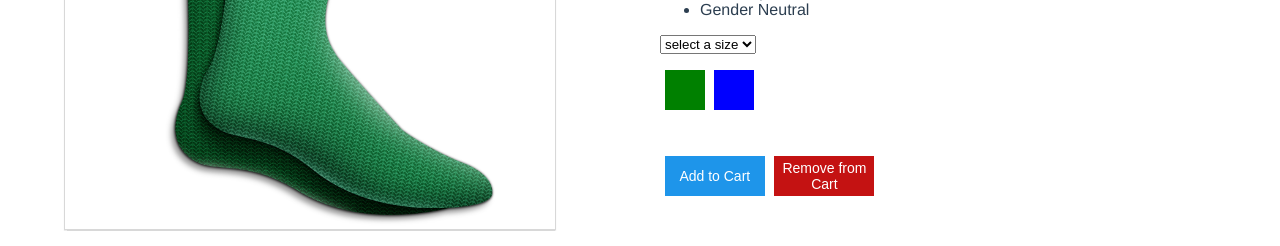
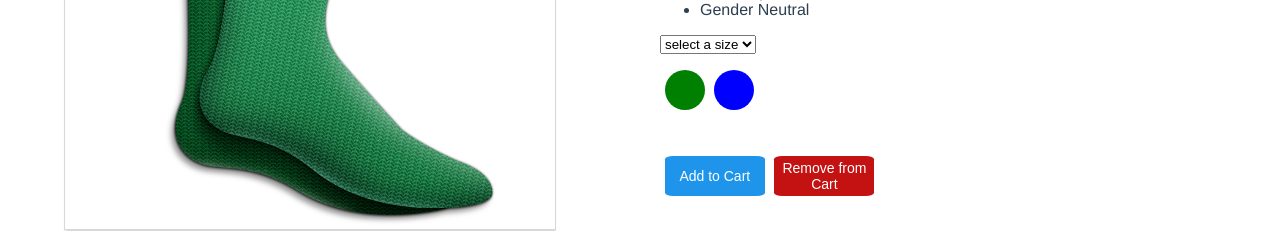
Before and after one commit to MrPoole01/Vue-Product-Component, a Vue app: page / in a window 1280 px wide. Shown: the part 376-622 px from the top of the page. Built offline with nearby package versions, Linux system fonts and the light colour scheme.

Commit message:
form building

```diff
--- a/src/App.vue
+++ b/src/App.vue
@@ -22,13 +22,11 @@
       :image="image"
       :inStock="inStock"
       :inventory="inventory"
-      :addToCart="addToCart"
       @add-to-cart="updateCart"
       @remove-from-cart="removeItem"
     />
     <Reviews
-      :addReview="addReview"
-      @review-submitted="addReview"
+
     />
   </div>
 </template>
@@ -105,9 +103,6 @@ export default {
     },
     updateProduct(index) {
       this.selectedVariant = index;
-    },
-    addReview(productReview) {
-      this.reviews.push(productReview)
     }
   },
   computed: {
--- a/src/components/Reviews.vue
+++ b/src/components/Reviews.vue
@@ -1,5 +1,14 @@
 <template>
   <div class="container">
+
+    <!-- <div>
+      <span class="tab"
+        v-for="(tab, index) in tabs"
+        :key="tab"
+        @click="selectedTab = tab"
+        >{{ tab }}
+      </span>
+    </div> -->
 
     <div>
         <h2>Reviews</h2>
@@ -65,6 +74,7 @@ export default {
   data() {
       return {
         name: null,
+        index: "",
         reviews:[],
         review: null,
         rating: null,
@@ -93,6 +103,9 @@ export default {
         if(!this.rating) this.errors.push("Rating required.")
         if(!this.recommend) this.errors.push("Recommendation required.")
       }
+    },
+     addReview(productReview) {
+      this.reviews.push(productReview)
     }
   }
 }
--- a/src/components/SockPage.vue
+++ b/src/components/SockPage.vue
@@ -161,6 +161,7 @@ img {
   width: 40px;
   height: 40px;
   margin: 1rem .3rem;
+  border-radius: 100%;
 }
 
 .button-container {
@@ -175,6 +176,7 @@ button {
   height: 40px;
   width: 100px;
   font-size: 14px;
+  border-radius: 8%;
 }
 
 .disabledButton {
```
Lines whose indentation alone changed are shown as unchanged.
